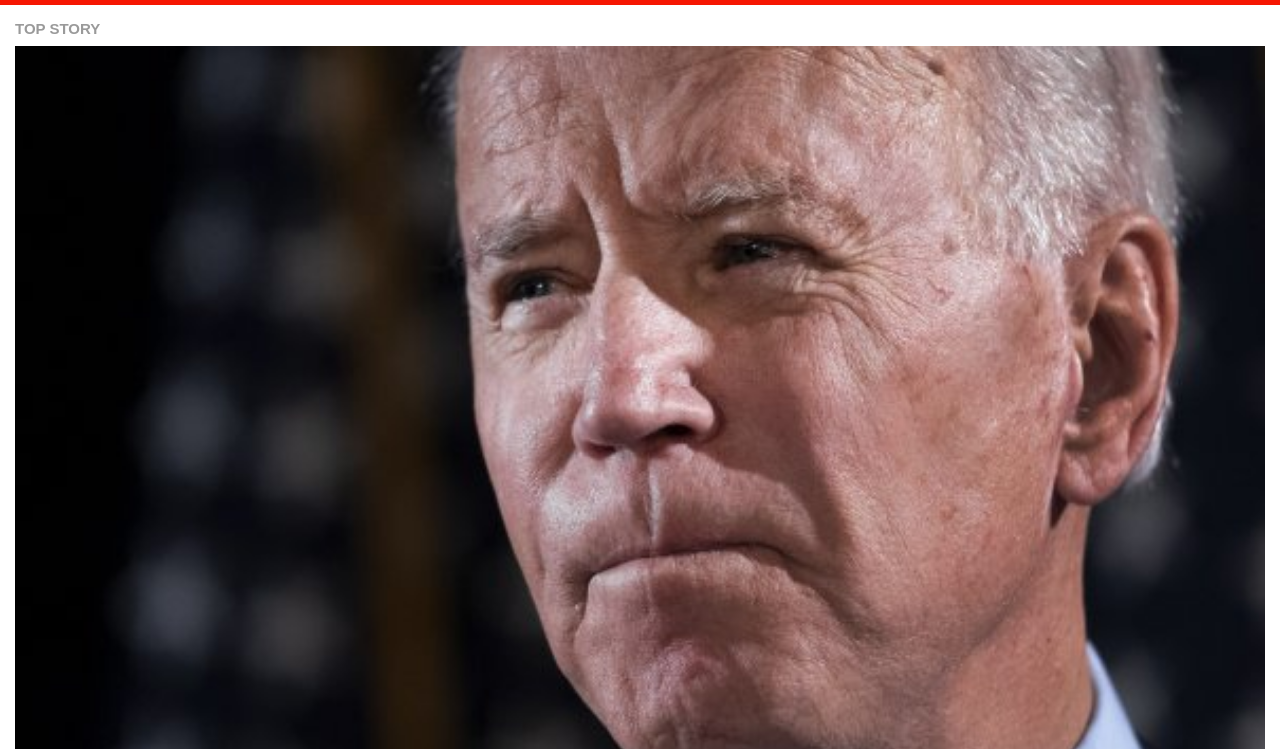
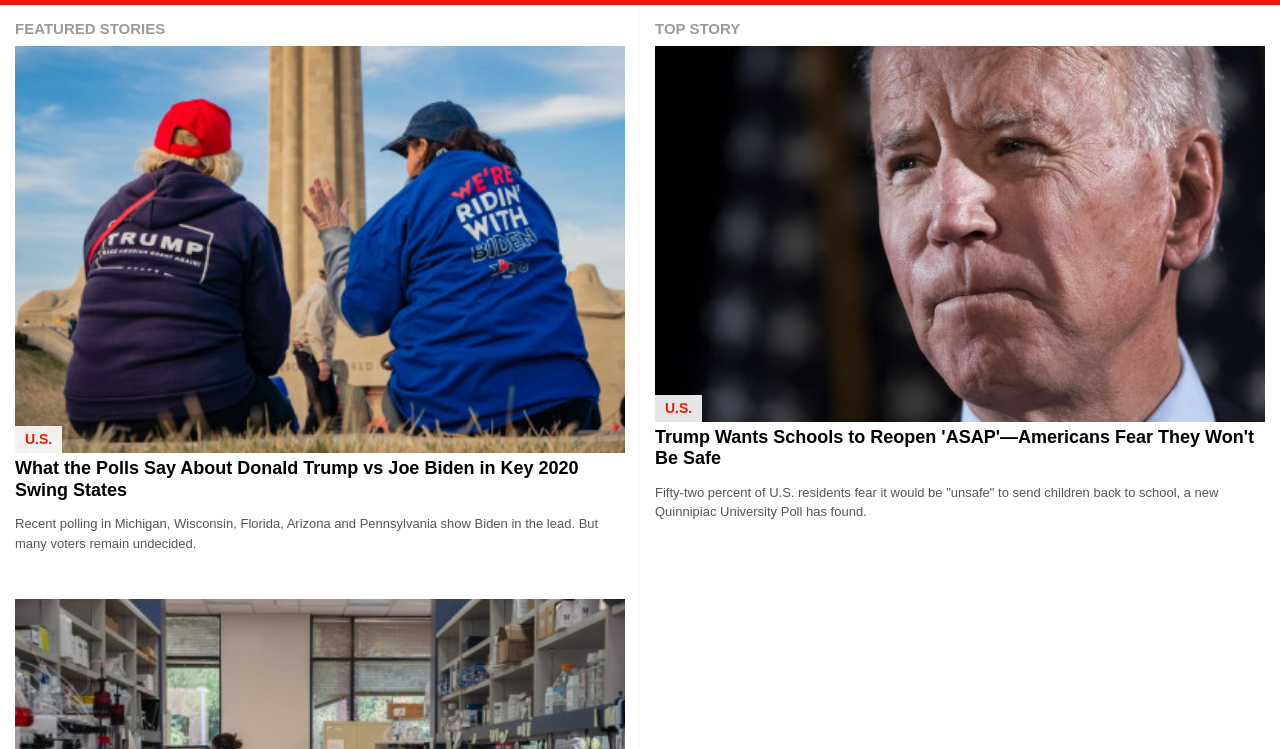
Before and after one commit to acushlakoncept/newsweek, a plain HTML site: page index.html in a window 1280 px wide. Shown: the part 51-800 px from the top of the page. Drawn offline with nearby package versions, Linux system fonts and the light colour scheme; files whose address does not match are found by name.

Commit message:
ordered the top story section for the 768px screen

```diff
--- a/css/main.css
+++ b/css/main.css
@@ -28,7 +28,6 @@ a:hover {
 .bg-white {
   background-color: #fff;
   box-shadow: 0 1px 1px rgba(0, 0, 0, 0.1);
-
 }
 
 .small-bottom-margin {
@@ -65,7 +64,6 @@ a:hover {
   color: #f92859;
 }
 
-
 .blue-rule {
   border-top: 2px solid #1c87fb;
 }
@@ -99,6 +97,10 @@ a:hover {
   font-size: 18px;
   display: inline-block;
   margin-right: 9px;
+}
+
+.user-link:hover {
+  color: #d9d9d9;
 }
 
 /* TOP MENU STYLES  ENDS */
@@ -147,7 +149,6 @@ a:hover {
   padding: 5px 0;
   display: inline-block;
 }
-
 
 .article-text {
   font-size: 13px;
@@ -285,10 +286,9 @@ span.img-content__span {
   border-bottom: none;
 }
 
-
 .heroes .img-content__link:hover {
   border-bottom: none;
-  color:rgba(3, 3, 3, 0.4);
+  color: rgba(3, 3, 3, 0.4);
 }
 
 .heroes .article-tag {
@@ -345,7 +345,7 @@ span.img-content__span {
   color: #fff;
 }
 
-.angle-icon{
+.angle-icon {
   font-size: 22px;
   margin-left: 5px;
   font-weight: lighter;
@@ -401,14 +401,12 @@ span.img-content__span {
 }
 
 .article-cat-section .img-content__img {
-
   height: auto;
 }
 
 .article-cat-section .img-content:not(:last-child) {
-    border-bottom: 1px solid #ccc
+  border-bottom: 1px solid #ccc;
 }
-
 
 /* SUBSCRIBE BOX */
 .subcribe-box {
@@ -449,7 +447,7 @@ span.img-content__span {
 }
 
 /* NEWSLETTER BOX */
-.newsletter-box{
+.newsletter-box {
   display: flex;
   flex-direction: column;
   text-align: center;
@@ -478,7 +476,6 @@ span.img-content__span {
   display: flex;
   flex-wrap: wrap;
   margin-left: -38px;
-
 }
 .footer__list {
   list-style: none;
@@ -514,7 +511,7 @@ span.img-content__span {
 .footer__copyright small,
 .footer__list,
 .footer-links__item,
-.footer-social__icon{
+.footer-social__icon {
   color: #666;
 }
 
@@ -522,3 +519,12 @@ span.img-content__span {
   border-bottom: 1px solid #ddd;
   margin-bottom: 10px;
 }
+
+
+/* ORDERS */
+
+@media (min-width: 768px) {
+    .top-story {
+        order: 2
+    }
+}
--- a/index.html
+++ b/index.html
@@ -91,7 +91,7 @@
 
     <main class="container-fluid">
       <div class="row">
-        <div class="col bg-white small-bottom-margin shadow-sm">
+        <div class="col-md-6 bg-white small-bottom-margin shadow-sm top-story">
           <div class="article">
             <h2 class="article-category">
               Top Story
@@ -115,12 +115,10 @@
             </p>
           </div>
         </div>
-      </div>
 
         <!-- END OF TOP STORY -->
 
-      <div class="row">
-        <div class="col bg-white small-bottom-margin">
+        <div class="col-md-6 featured bg-white small-bottom-margin">
             <div class="article">
               <h2 class="article-category">
                 Featured Stories
@@ -240,8 +238,13 @@
               </p>
             </div>
           </div>
-      </div>
+
           <!-- END OF FEATURED STORIES -->
+
+      </div>
+
+
+
 
       <div class="row">
         <div class="col bg-white small-bottom-margin">
```
Lines whose indentation alone changed are shown as unchanged.
